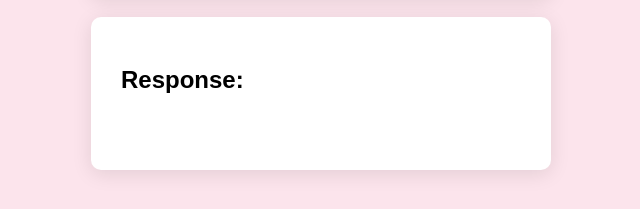
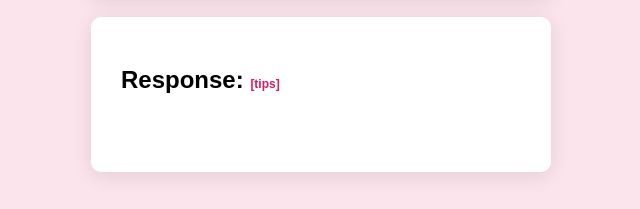
Before and after one commit to kevinlee-06/dev.superlily.linklie, a website: page index.html in a window 1280 px wide. Shown: the part 865-1074 px from the top of the page, 319-959 px from the left. Drawn offline with Linux system fonts and the light colour scheme.

Commit message:
Add tooltip to response header for better user guidance

```diff
--- a/index.html
+++ b/index.html
@@ -37,7 +37,9 @@
         </form>
     </div>
     <div class="container">
-        <h2>Response:</h2>
+        <h2 id="response-h2" title="A json will be returned if success.">Response:
+            <label style="display: inline-block; font-size: 0.5em;" for="response-h2" title="A json will be returned if success.">[tips]</label>
+        </h2>
         <pre id="responseMessage"></pre>
     </div>
 
```
